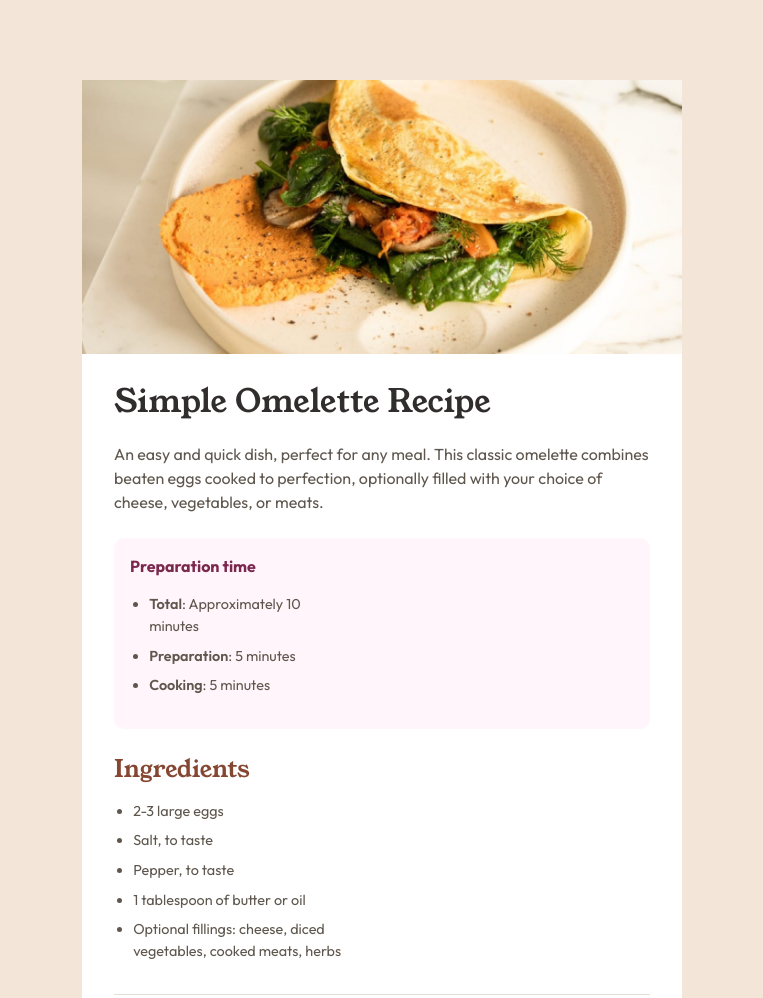
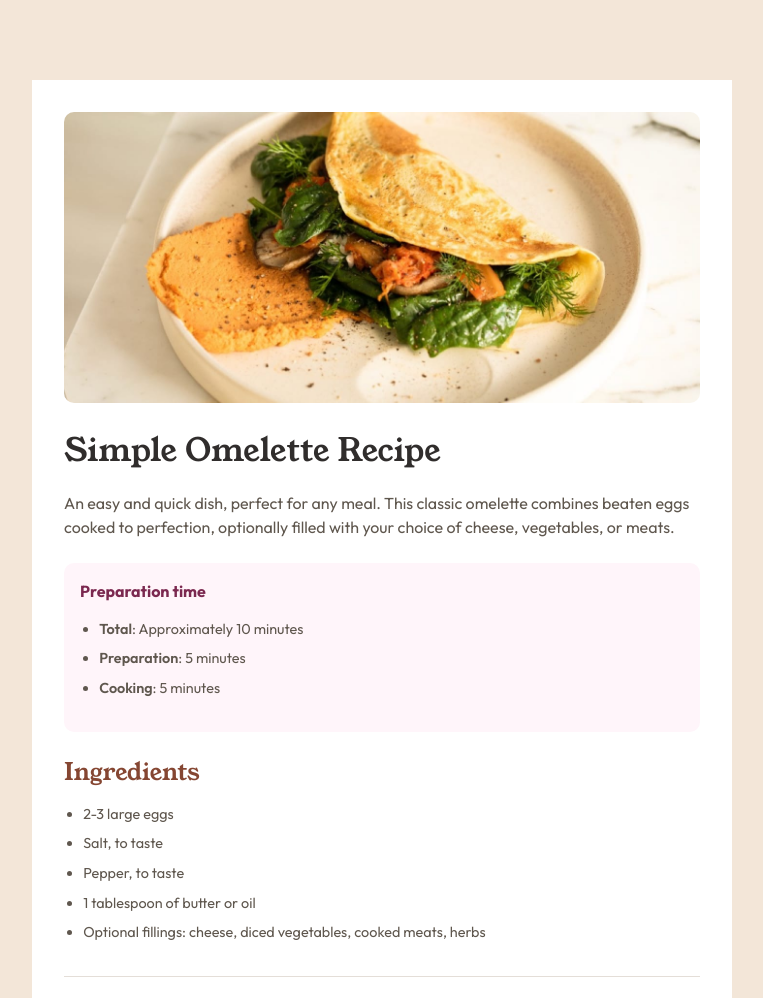
Before and after one commit to helmisulaemi/fm_recipe_page, a plain HTML site: page index.html in a window 1280 px wide. Shown: the top 998 px of the page, without its empty margins (258-1021 px from the left). Drawn offline with Linux system fonts and the light colour scheme.

Commit message:
fix (layout) : version desktop

```diff
--- a/index.html
+++ b/index.html
@@ -83,7 +83,7 @@
   </main>
   <div class="attribution">
     Challenge by <a href="https://www.frontendmentor.io?ref=challenge" target="_blank">Frontend Mentor</a>.
-    Coded by <a href="#">Your Name Here</a>.
+    Coded by <a href="https://github.com/helmisulaemi">Helmi Sulaemi</a>.
   </div>
 </body>
 </html>
--- a/style.css
+++ b/style.css
@@ -106,7 +106,33 @@ body {
 @media (min-width: 600px) {
     body {
         padding: 5rem 0rem;
-        max-width: 600px;
+        max-width: 700px;
+    }
+
+    .recipe__img {
+        padding-left: var(--content-padding);
+        padding-right: var(--content-padding);
+        padding-top: var(--content-padding);
+    }
+
+    .recipe__img img {
+        border-radius: 0.625rem;
+    }
+
+    .recipe__prepatation ul li {
+        max-width: 100% !important;
+    }
+
+    .recipe__ingredients ul li {
+        max-width: 100% !important;
+    }
+
+    .recipe__instructions ol li {
+        width: 100% !important;
+    }
+
+    .recipe__nutrition p {
+        width: 100% !important;
     }
 }
 
```
